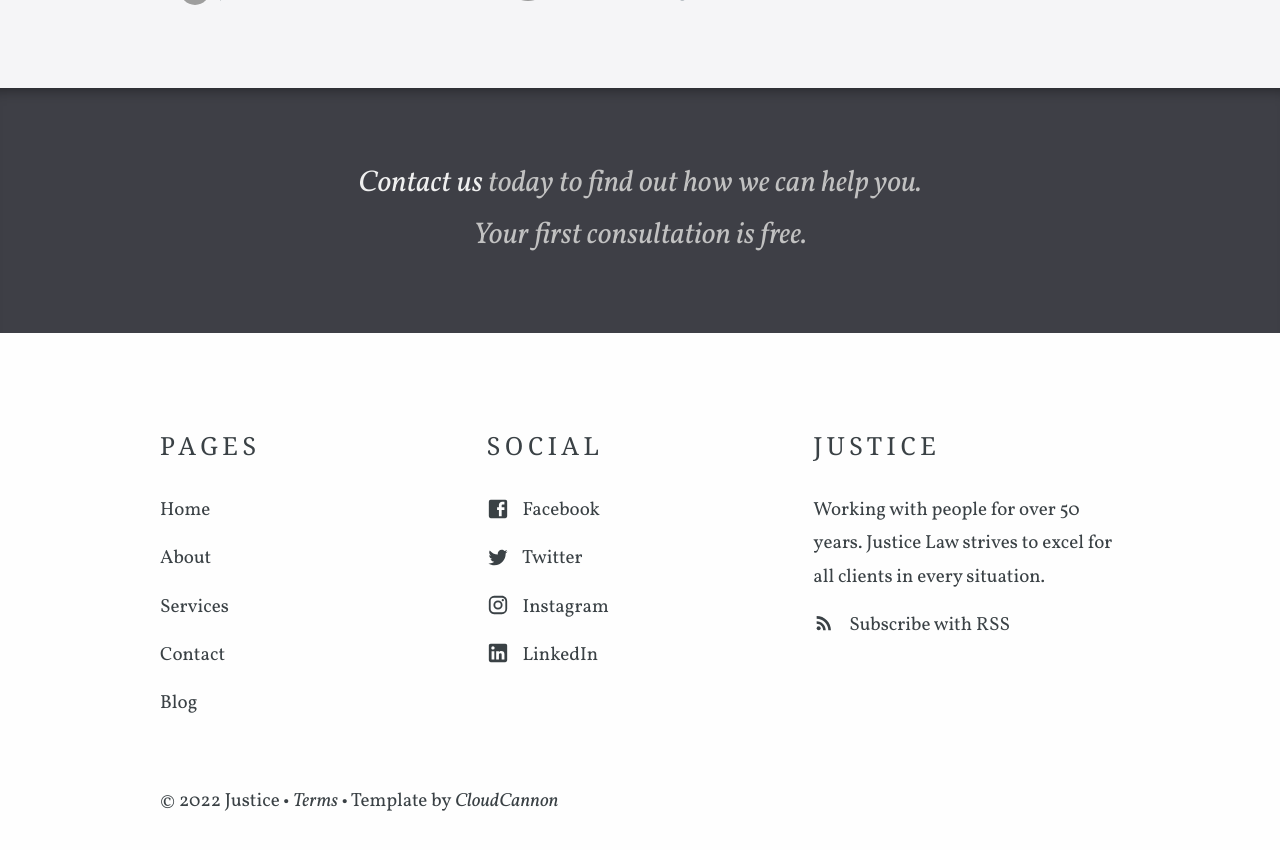
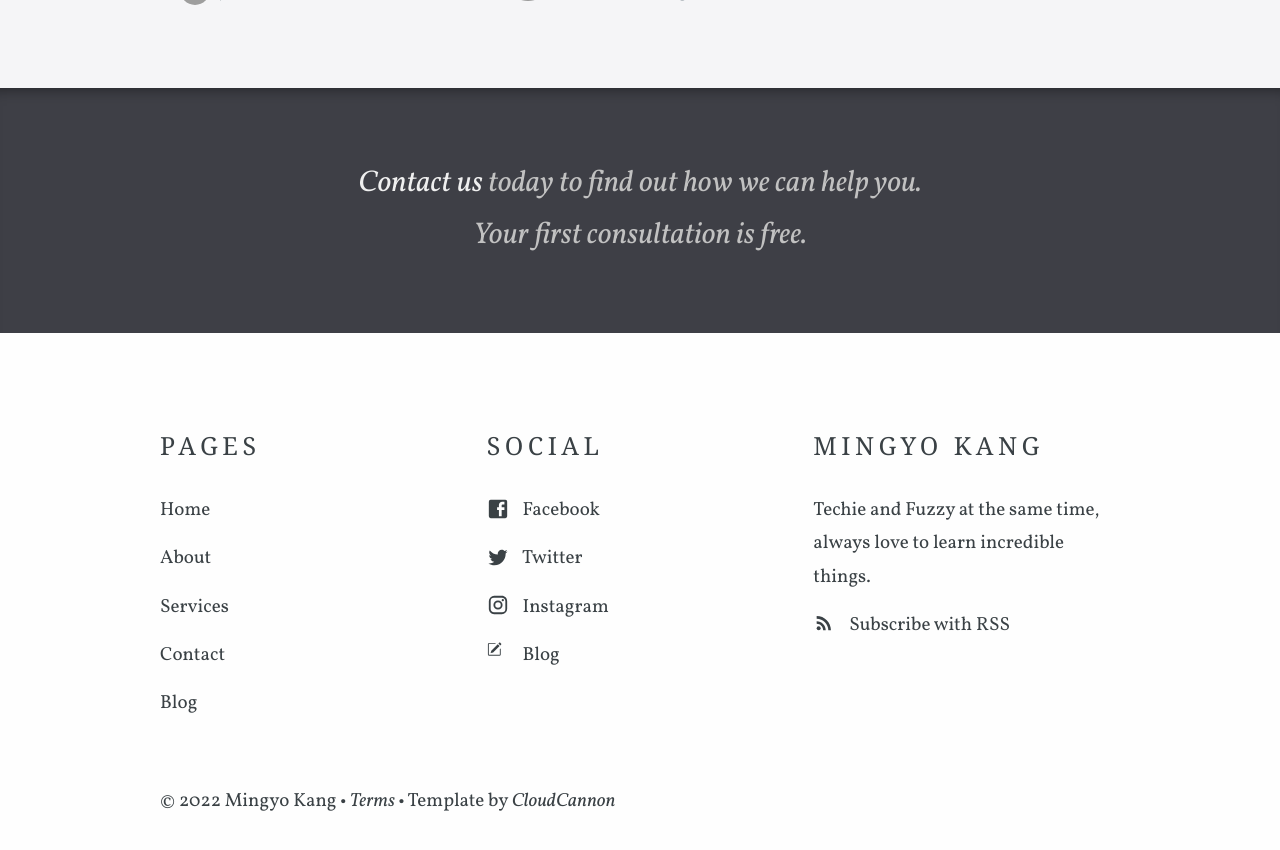
Before and after one commit to mingyoKang/Portfolio.github.io, a Jekyll site: the page built from index.html, in a window 1280 px wide and 900 px high, scrolled down 1258 px. Shown: the top 850 px of the window. Built offline with Jekyll 4.4.1, drawn with Linux system fonts in a browser that asks for light colours; some web fonts are replaced; grey boxes are pictures that could not be loaded.

Commit message:
20220215_slight_changes

```diff
--- a/_data/company.yml
+++ b/_data/company.yml
@@ -1,6 +1,6 @@
-title: Justice
-description: Working with people for over 50 years. Justice Law strives to excel for all clients in every situation.
-contact_email_address: contact@example.com
-phone: (03) 123 4567
-address: 123 Example Street, Gooseburb, 9876, Ducktown, New Zealand
-postal_address: PO Box 123, Ducktown, New Zealand
+title: Mingyo Kang
+description: Techie and Fuzzy at the same time, always love to learn incredible things.
+contact_email_address: twinsalsry@gmail.com
+phone: (+82) 010 9663 1560
+address: Daegu, South Korea
+postal_address: Dongu
--- a/_data/footer.yml
+++ b/_data/footer.yml
@@ -24,7 +24,7 @@
       link: http://instagram.com/
       social_icon: Instagram
       new_window: true
-    - name: LinkedIn
-      link: https://nz.linkedin.com/company/cloud-cannon/
-      social_icon: LinkedIn
+    - name: Blog
+      link: https://alsry.tistory.com/
+      social_icon: Blog
       new_window: true
--- a/_includes/social-icon.html
+++ b/_includes/social-icon.html
@@ -15,4 +15,6 @@
 		<svg fill="#000000" height="24" viewBox="0 0 24 24" width="24" xmlns="http://www.w3.org/2000/svg"><path d="M10,16.5V7.5L16,12M20,4.4C19.4,4.2 15.7,4 12,4C8.3,4 4.6,4.19 4,4.38C2.44,4.9 2,8.4 2,12C2,15.59 2.44,19.1 4,19.61C4.6,19.81 8.3,20 12,20C15.7,20 19.4,19.81 20,19.61C21.56,19.1 22,15.59 22,12C22,8.4 21.56,4.91 20,4.4Z" /></svg>
 	{% when "RSS" %}
 		<svg fill="#000000" height="24" viewBox="0 0 24 24" width="24" xmlns="http://www.w3.org/2000/svg"><path d="M0 0h24v24H0z" fill="none"/><circle cx="6.18" cy="17.82" r="2.18"/><path d="M4 4.44v2.83c7.03 0 12.73 5.7 12.73 12.73h2.83c0-8.59-6.97-15.56-15.56-15.56zm0 5.66v2.83c3.9 0 7.07 3.17 7.07 7.07h2.83c0-5.47-4.43-9.9-9.9-9.9z"/></svg>
+	{% when "Blog" %}
+		<svg fill="#000000" height="24" viewBox="0 0 24 24" width="24" xmlns="http://www.w3.org/2000/svg" class="bi bi-pencil-square"><path d="M15.502 1.94a.5.5 0 0 1 0 .706L14.459 3.69l-2-2L13.502.646a.5.5 0 0 1 .707 0l1.293 1.293zm-1.75 2.456-2-2L4.939 9.21a.5.5 0 0 0-.121.196l-.805 2.414a.25.25 0 0 0 .316.316l2.414-.805a.5.5 0 0 0 .196-.12l6.813-6.814z"/><path fill-rule="evenodd" d="M1 13.5A1.5 1.5 0 0 0 2.5 15h11a1.5 1.5 0 0 0 1.5-1.5v-6a.5.5 0 0 0-1 0v6a.5.5 0 0 1-.5.5h-11a.5.5 0 0 1-.5-.5v-11a.5.5 0 0 1 .5-.5H9a.5.5 0 0 0 0-1H2.5A1.5 1.5 0 0 0 1 2.5v11z"/></svg>
 {% endcase %}
```
